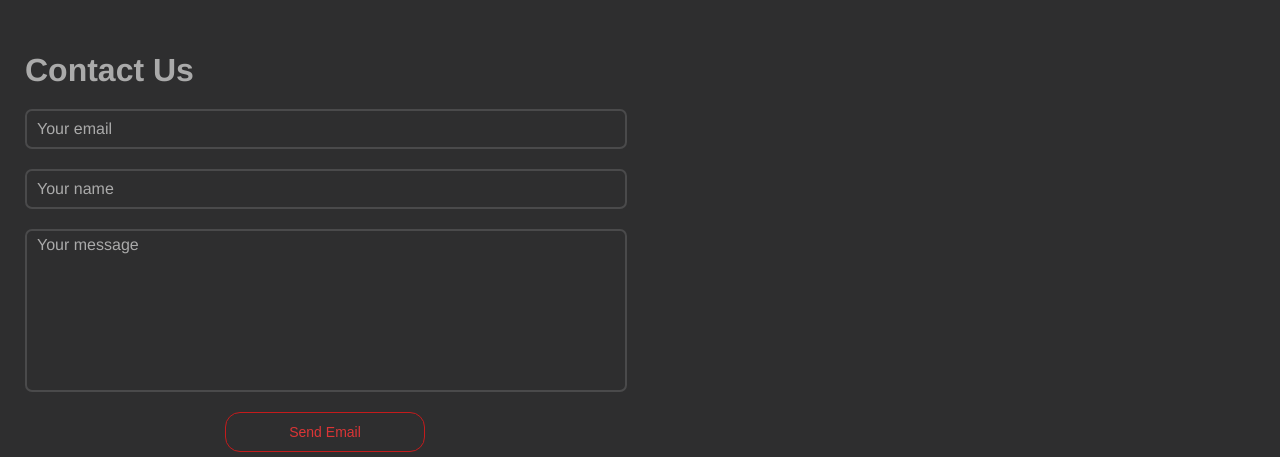
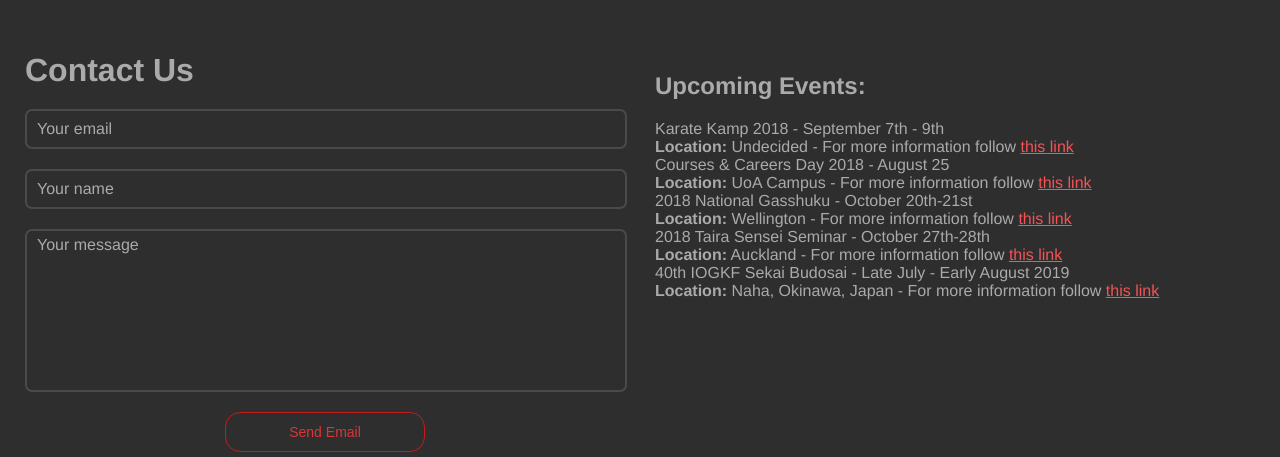
Before and after one commit to matt-auckland/uoa-karate, a Vue app: page / in a window 1280 px wide. Shown: the part 823-1280 px from the top of the page. Built offline with nearby package versions, Linux system fonts and the light colour scheme.

Commit message:
moved json data to asset folder. moved events into their own component. created the basis of an upcoming evenr comp for the homepage

```diff
--- a/src/views/events.json
+++ b/src/assets/events.json
@@ -1,7 +1,9 @@
 [
   {
     "name": "Karate Kamp 2018",
-    "date": "Sem 2 Mid Semester Break",
+    "date": "September 7th - 9th",
+    "startDate": "2018-9-7",
+    "endDate": "2018-9-9",
     "location": "Undecided",
     "description": "The third annual UoA Karate Kamp. Fun, games and Daily Practice.",
     "offSitelink": "",
@@ -12,6 +14,8 @@
     "name": "Courses & Careers Day 2018",
     "img": "/logo.png",
     "date": "August 25",
+    "startDate": "2018-8-25",
+    "endDate": "",
     "location": "UoA Campus",
     "description": "The club will be performing at Courses and Careers Day",
     "offSitelink": "",
@@ -22,6 +26,8 @@
     "name": "2018 National Gasshuku",
     "img": "/logo.png",
     "date": "October 20th-21st",
+    "startDate": "2018-10-20",
+    "endDate": "2018-10-21",
     "location": "Wellington",
     "description": "Ernie Sensei, 8th dan from England, will be coming to Wellington to train.",
     "offSitelink": "https://karate.org.nz/event/sensei-ernie-molyneux-gasshuku/",
@@ -31,6 +37,8 @@
   {
     "name": "2018 Taira Sensei Seminar",
     "date": "October 27th-28th",
+    "startDate": "2018-10-27",
+    "endDate": "2018-10-28",
     "location": "Auckland",
     "description": "Taira Masaji Sensei, 9th dan from Okinawa, will be coming to Auckland to host a seminar.",
     "offSitelink": "",
@@ -41,6 +49,8 @@
     "name": "40th IOGKF Sekai Budosai",
     "img": "/logo.png",
     "date": "Late July - Early August 2019",
+    "startDate": "2019-7",
+    "endDate": "2019-8",
     "location": "Naha, Okinawa, Japan",
     "description": "The 40th IOGKF Sekai Budosai (World Budo Festival) is a week long training camp hosted in Okinawa, taught by some of IOGKF's most skilled and highest ranked members.",
     "offSitelink": "",
--- /dev/null
+++ b/src/components/EventComponent.vue
@@ -0,0 +1,68 @@
+
+<template>
+  <div class="event-container">
+    <h2 class="event-title">{{event.name}}</h2>
+    <img :src="event.img" alt="Event image" v-if="event.img" class="event-img">
+    <div class="event-text"><b>Date:</b> {{event.date}}</div>
+    <div class="event-text"><b>Location:</b> {{event.location}}</div>
+    <div class="event-text">{{event.description}}</div>
+    <div class="event-text" v-if="!event.offSitelink">For more information follow <router-link :to="'/events/' + event.name.replace(/\ /gi, '-')">this link</router-link></div>
+    <div class="event-text" v-if="event.offSitelink">For more information follow <a :href="event.offSitelink" target="_blank" rel="noopener noreferrer">this link</a></div>
+  </div>
+</template>
+
+<script>
+
+export default {
+  name: 'EventComponent',
+  components: {
+  },
+  props: {
+    event: Object
+  }
+}
+</script>
+
+<style scoped>
+
+.event-container {
+  display: grid;
+  grid-template-columns: 1fr 1fr;
+  grid-gap: 5px;
+  grid-auto-flow: dense;
+}
+
+.event-title {
+  grid-area: 1/1/2/3;
+  justify-self: center;
+  text-align: center;
+}
+
+.event-img {
+  justify-self: center;
+  grid-area: 2/2/6/3;
+  max-height: 100%;
+  max-width: 150px;
+}
+
+@media (max-width: 500px) {
+  .event-img {
+    max-width: calc(150px * 0.875);
+  }
+}
+
+@media (max-width: 350px) {
+  .event-img {
+    max-width: calc(150px * 0.75);
+  }
+}
+
+
+.event-text, .page-desc {
+  padding-left: 20px;
+}
+
+.page-desc {
+
+}
+</style>
--- a/src/components/TrainingSchedule.vue
+++ b/src/components/TrainingSchedule.vue
@@ -15,7 +15,7 @@
 </template>
 
 <script>
-import scheduleData from './schedule-data.json'
+import scheduleData from '../assets/schedule-data.json'
 
 export default {
   name: 'TrainingSchedule',
--- /dev/null
+++ b/src/components/UpcomingEvents.vue
@@ -0,0 +1,57 @@
+
+<template>
+  <div class="events-container">
+    <h2 class="event-title">Upcoming Events:</h2>
+    <div v-for="event in upcomingEventList" :key="event.name" class="event">
+      <div class="event-title">{{event.name}} - {{event.date}}</div>
+      <div class="event-text"><b>Location:</b> {{event.location}} - For more information follow
+        <router-link v-if="!event.offSitelink" :to="'/events/' + event.name.replace(/\ /gi, '-')">this link</router-link>
+        <a v-if="event.offSitelink" :href="event.offSitelink" target="_blank" rel="noopener noreferrer">this link</a>
+      </div>
+    </div>
+  </div>
+</template>
+
+<script>
+import eventList from '../assets/events.json'
+
+
+export default {
+  name: 'UpcomingEvents',
+  components: {
+  },
+  data: function() {
+    return {
+      upcomingEventList:  eventList.filter(event => {
+        if (new Date(event.startDate) > new Date()){
+          return true
+        }
+      }),
+      // filtered: this.upcomingEventList.filter((event, index) => {
+      //   if (index < 5) {
+      //     return true
+      //   }
+      // })
+    }
+  }
+}
+</script>
+
+<style scoped>
+.events-container {
+  /* display: grid; */
+  /* grid-template-columns: repeat(auto-fit, minmax(auto, 600px)); */
+  /* grid-auto-rows: minmax(200px, auto); */
+  /* grid-gap: 30px; */
+  /* grid-auto-flow: dense; */
+  /* justify-content: center; */
+}
+
+.event {
+
+}
+
+.page-desc {
+
+}
+</style>
--- a/src/views/About.vue
+++ b/src/views/About.vue
@@ -26,7 +26,7 @@
 
 <script>
 import Person from '@/components/Person.vue'
-import ClubMembers from './club-members.json'
+import ClubMembers from '../assets/club-members.json'
 import TrainingSchedule from '@/components/TrainingSchedule.vue'
 import FeesTable from '@/components/FeesTable.vue'
 
--- a/src/views/EventsView.vue
+++ b/src/views/EventsView.vue
@@ -1,6 +1,6 @@
 
 <template>
-  <div class="event-container">
+  <div class="events-container">
     <div class="">
       <h2 class="event-title">Upcoming Events:</h2>
       <p class="page-desc">
@@ -9,23 +9,19 @@
         </p>
       </div>
     <div v-for="event in eventList" :key="event.name" class="event">
-      <h2 class="event-title">{{event.name}}</h2>
-      <img :src="event.img" alt="Event image" v-if="event.img" class="event-img">
-      <div class="event-text"><b>Date:</b> {{event.date}}</div>
-      <div class="event-text"><b>Location:</b> {{event.location}}</div>
-      <div class="event-text">{{event.description}}</div>
-      <div class="event-text" v-if="!event.offSitelink">For more information follow <router-link :to="'/events/' + event.name.replace(/\ /gi, '-')">this link</router-link></div>
-      <div class="event-text" v-if="event.offSitelink">For more information follow <a :href="event.offSitelink" target="_blank" rel="noopener noreferrer">this link</a></div>
+      <EventComponent :event="event" />
     </div>
   </div>
 </template>
 
 <script>
-import eventList from './events.json'
+import eventList from '../assets/events.json'
+import EventComponent from '../components/EventComponent'
 
 export default {
   name: 'EventsView',
   components: {
+    EventComponent
   },
   data: function() {
     return {
@@ -36,7 +32,7 @@ export default {
 </script>
 
 <style scoped>
-.event-container {
+.events-container {
   display: grid;
   grid-template-columns: repeat(auto-fit, minmax(auto, 600px));
   grid-auto-rows: minmax(200px, auto);
@@ -46,40 +42,7 @@ export default {
 }
 
 .event {
-  display: grid;
-  grid-template-columns: 1fr 1fr;
-  grid-gap: 5px;
-  grid-auto-flow: dense;
-}
 
-.event-title {
-  grid-area: 1/1/2/3;
-  justify-self: center;
-  text-align: center;
-}
-
-.event-img {
-  justify-self: center;
-  grid-area: 2/2/6/3;
-  max-height: 100%;
-  max-width: 150px;
-}
-
-@media (max-width: 500px) {
-  .event-img {
-    max-width: calc(150px * 0.875);
-  }
-}
-
-@media (max-width: 350px) {
-  .event-img {
-    max-width: calc(150px * 0.75);
-  }
-}
-
-
-.event-text, .page-desc {
-  padding-left: 20px;
 }
 
 .page-desc {
--- a/src/views/Home.vue
+++ b/src/views/Home.vue
@@ -6,6 +6,8 @@
     <FeesTable class="fees" />
     <ClubMap class="clubmap" />
     <ContactForm class="contact-form" />
+    <UpcomingEvents class="upcoming-events" />
+
     <!-- <Gallery class="gallery" /> -->
     <!-- <ToDo class="todo" /> -->
 
@@ -20,6 +22,7 @@ import FeesTable from '@/components/FeesTable.vue'
 import ClubMap from '@/components/ClubMap.vue'
 import Gallery from '@/components/Gallery.vue'
 import ContactForm from '@/components/ContactForm.vue'
+import UpcomingEvents from '@/components/UpcomingEvents.vue'
 
 export default {
   name: 'home',
@@ -31,6 +34,7 @@ export default {
     FeesTable,
     Gallery,
     ContactForm,
+    UpcomingEvents
 },
   data: function()  {
     return {
--- a/src/views/SingleEventView.vue
+++ b/src/views/SingleEventView.vue
@@ -14,7 +14,7 @@
 </template>
 
 <script>
-import eventList from './events.json'
+import eventList from '../assets/events.json'
 
 export default {
   name: 'SingleEventView',
```
Also changed, not shown: src/assets/club-members.json (renamed from src/views/club-members.json), src/assets/schedule-data.json (renamed from src/components/schedule-data.json).
